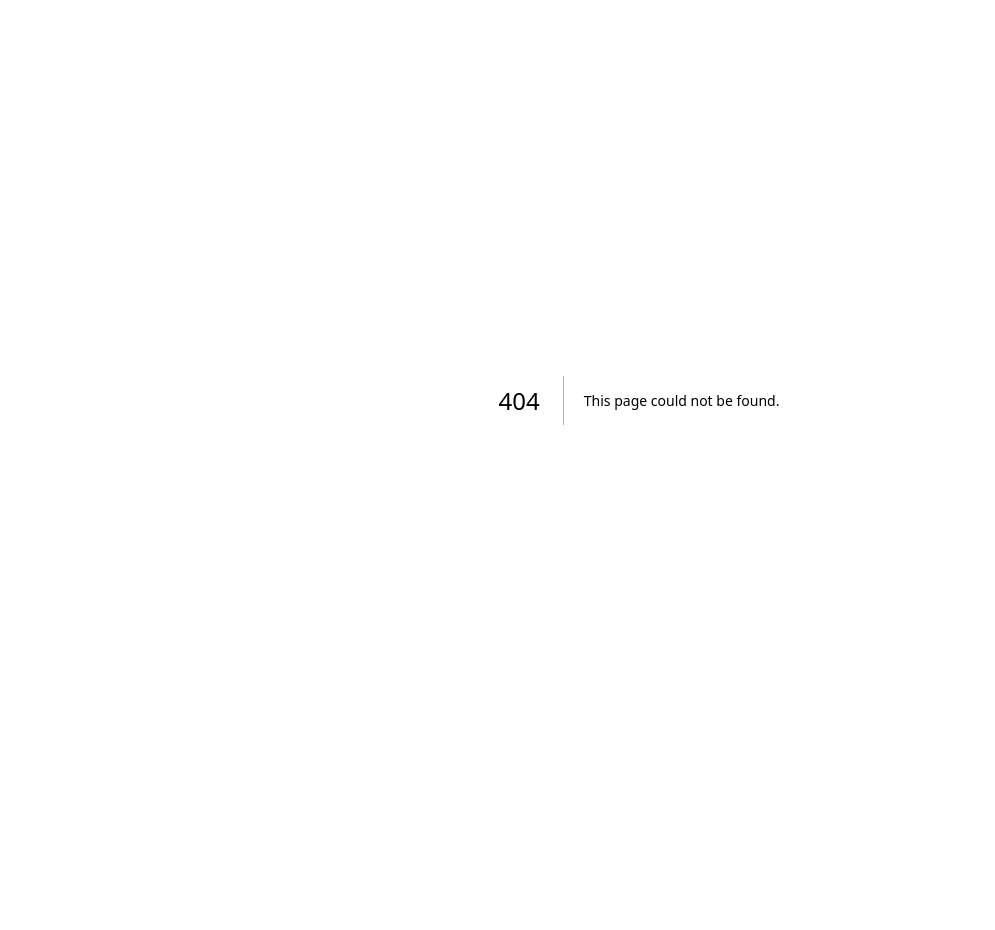
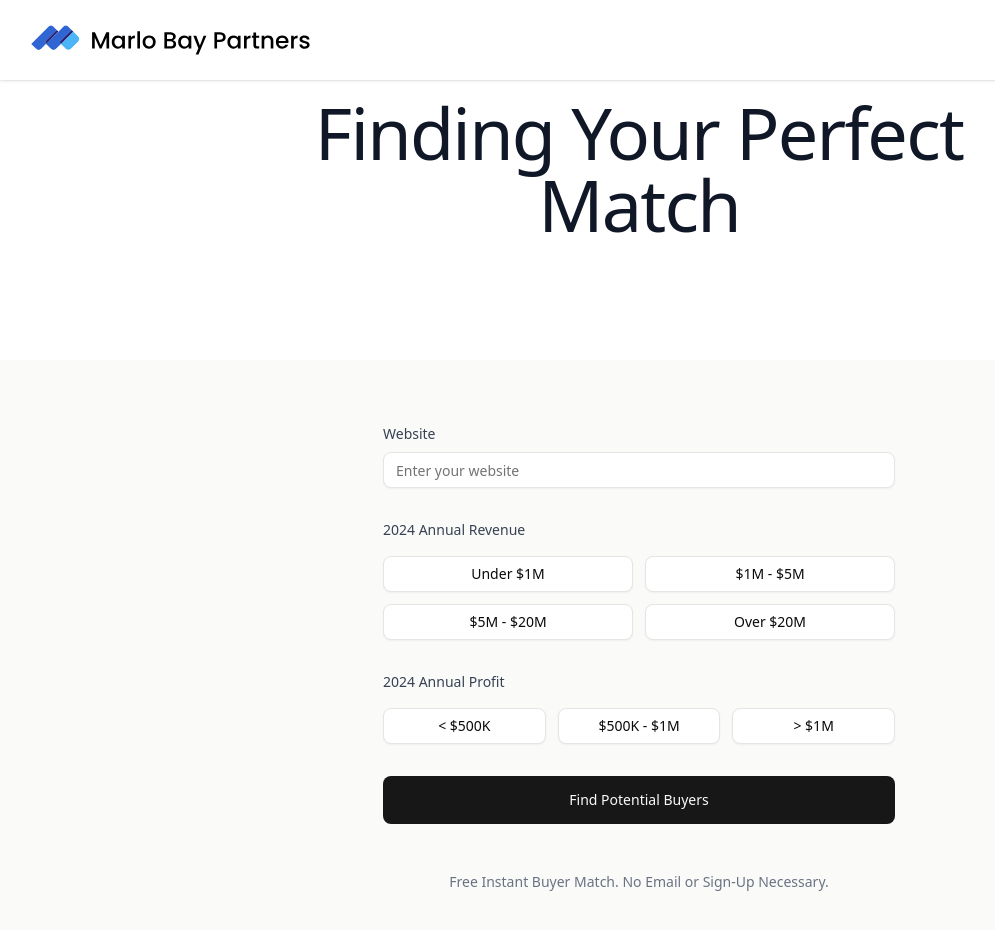
Before and after one commit to derekchan916/marlo-bay-landing, a Next.js app: page /match in a window 1280 px wide. Before the commit this address had no page. Shown: the top 930 px of the page, without its empty margins (1-996 px from the left). Before the commit the page ends 800 px from the top, so only its background shows below. Built offline with nearby package versions, Linux system fonts and the light colour scheme.

Commit message:
Complete form

```diff
--- a/package.json
+++ b/package.json
@@ -10,12 +10,14 @@
   },
   "dependencies": {
     "@radix-ui/react-slot": "^1.2.4",
+    "@types/react-modal": "^3.16.3",
     "class-variance-authority": "^0.7.1",
     "clsx": "^2.1.1",
     "lucide-react": "^0.554.0",
     "next": "16.0.4",
     "react": "19.2.0",
     "react-dom": "19.2.0",
+    "react-modal": "^3.16.3",
     "shadcn": "^3.5.0",
     "tailwind-merge": "^3.4.0"
   },
--- /dev/null
+++ b/src/app/match/page.tsx
@@ -0,0 +1,29 @@
+import Header from "@/components/Global/Header";
+import FinancialForm from "@/components/Match/FinancialForm";
+
+export default async function MatchPage({
+  searchParams,
+}: {
+  searchParams: Promise<{ domain?: string }> | { domain?: string };
+}) {
+  // Handle both Promise and direct object cases
+  const params =
+    searchParams instanceof Promise ? await searchParams : searchParams;
+  const domain = params.domain || "";
+  return (
+    <div className="relative min-h-screen bg-white">
+      <Header logoVariant="color" handleScroll={false} />
+
+      {/* Hero Section */}
+      <section className="relative py-16 md:py-24 flex items-center justify-center pt-28">
+        <div className="max-w-4xl mx-auto px-4 sm:px-6 lg:px-8 text-center">
+          <h1 className="text-5xl md:text-6xl lg:text-7xl font-light text-gray-900 mb-6 tracking-tight">
+            Finding Your Perfect Match
+          </h1>
+        </div>
+      </section>
+
+      <FinancialForm initialDomain={domain} />
+    </div>
+  );
+}
--- a/src/app/page.tsx
+++ b/src/app/page.tsx
@@ -47,19 +47,26 @@ export default function Home() {
               </p>
 
               {/* Input and Button */}
-              <div className="flex flex-col sm:flex-row gap-3 max-w-lg">
+              <form
+                action="/match"
+                method="get"
+                className="flex flex-col sm:flex-row gap-3 max-w-lg"
+              >
                 <Input
+                  name="domain"
                   type="text"
                   placeholder="Enter your website"
+                  required
                   className="h-12 bg-white/10 backdrop-blur-sm border-white/20 text-white placeholder:text-white/60 focus-visible:ring-white/50"
                 />
                 <Button
+                  type="submit"
                   size="lg"
                   className="h-12 bg-white text-black hover:bg-white/90 px-8 whitespace-nowrap"
                 >
                   Find Buyers
                 </Button>
-              </div>
+              </form>
             </div>
           </div>
         </div>
--- a/src/components/Global/Header.tsx
+++ b/src/components/Global/Header.tsx
@@ -4,11 +4,23 @@ import { useState, useEffect } from "react";
 import FullLogoColored from "@/icons/Logo/FullLogoColored";
 import FullLogoWhite from "@/icons/Logo/FullLogoWhite";
 
-export default function Header() {
+interface HeaderProps {
+  logoVariant?: "color" | "white" | "auto";
+  handleScroll?: boolean;
+}
+
+export default function Header({
+  logoVariant = "auto",
+  handleScroll = true,
+}: HeaderProps) {
   const [isScrolled, setIsScrolled] = useState(false);
 
   useEffect(() => {
-    const handleScroll = () => {
+    if (!handleScroll) {
+      return;
+    }
+
+    const handleScrollEvent = () => {
       // Hero section is min-h-screen, so switch logo when scrolled past viewport height
       const scrollY = window.scrollY;
       const viewportHeight = window.innerHeight;
@@ -16,22 +28,27 @@ export default function Header() {
     };
 
     // Check initial scroll position
-    handleScroll();
+    handleScrollEvent();
 
-    window.addEventListener("scroll", handleScroll);
-    return () => window.removeEventListener("scroll", handleScroll);
-  }, []);
+    window.addEventListener("scroll", handleScrollEvent);
+    return () => window.removeEventListener("scroll", handleScrollEvent);
+  }, [handleScroll]);
+
+  // Determine which logo to show
+  const showColoredLogo =
+    logoVariant === "color" ||
+    (logoVariant === "auto" && handleScroll && isScrolled);
 
   return (
     <header
       className={`fixed top-0 left-0 right-0 z-50 w-full transition-all duration-300 ${
-        isScrolled ? "bg-white shadow-sm" : "bg-transparent"
+        showColoredLogo ? "bg-white shadow-sm" : "bg-transparent"
       }`}
     >
       <div className="container mx-auto px-4 sm:px-6 lg:px-8">
         <div className="flex items-center h-16 md:h-20">
           <div className="transition-opacity duration-300">
-            {isScrolled ? (
+            {showColoredLogo ? (
               <FullLogoColored width={280} />
             ) : (
               <FullLogoWhite width={280} />
--- a/src/components/Home/JoinUs.tsx
+++ b/src/components/Home/JoinUs.tsx
@@ -27,7 +27,7 @@ export default function JoinUs() {
 
             {/* Right Column - Image */}
             <div className="relative">
-              <div className="relative w-full aspect-[4/5] rounded-lg overflow-hidden border-2 border-stone-200">
+              <div className="relative w-full aspect-4/5 rounded-lg overflow-hidden border-2 border-stone-200">
                 {/* Placeholder for image - will be replaced later */}
                 <div className="w-full h-full bg-stone-200 flex items-center justify-center">
                   <p className="text-gray-400">Image placeholder</p>
--- /dev/null
+++ b/src/components/Match/ContactModal.tsx
@@ -0,0 +1,129 @@
+"use client";
+
+import { useState } from "react";
+import Modal from "react-modal";
+import { Button } from "@/base/button";
+import { Input } from "@/base/input";
+
+interface ContactModalProps {
+  domain?: string;
+  isOpen: boolean;
+  onRequestClose: () => void;
+  profit?: string;
+  revenue?: string;
+}
+
+export default function ContactModal({
+  domain = "",
+  isOpen,
+  onRequestClose,
+  profit = "",
+  revenue = "",
+}: ContactModalProps) {
+  const [email, setEmail] = useState("");
+  const [error, setError] = useState("");
+  const [fullName, setFullName] = useState("");
+  const [mobileNumber, setMobileNumber] = useState("");
+
+  const handleSubmit = (e: React.FormEvent) => {
+    e.preventDefault();
+    setError("");
+
+    // Validation: full name is required
+    if (!fullName.trim()) {
+      setError("Full name is required.");
+      return;
+    }
+
+    // Validation: either email or mobile number is required
+    if (!email.trim() && !mobileNumber.trim()) {
+      setError("Please provide either an email address or mobile number.");
+      return;
+    }
+
+    // API call will be handled later
+    console.log({
+      domain,
+      email,
+      fullName,
+      mobileNumber,
+      profit,
+      revenue,
+    });
+  };
+
+  return (
+    <Modal
+      ariaHideApp={false}
+      className="bg-white rounded-lg p-8 max-w-md w-full mx-4 outline-none"
+      contentLabel="Contact Form"
+      isOpen={isOpen}
+      onRequestClose={onRequestClose}
+      overlayClassName="fixed inset-0 bg-black/50 flex items-center justify-center z-50"
+    >
+      <div className="space-y-6">
+        <div className="text-center">
+          <h2 className="text-3xl md:text-4xl font-light text-gray-900 mb-4">
+            Take the first step today.
+          </h2>
+          <p className="text-lg text-gray-600">
+            Turn buyer interest into competing offers and get acquired on the
+            best terms.
+          </p>
+        </div>
+
+        <form className="space-y-4" onSubmit={handleSubmit}>
+          <div>
+            <label className="block text-sm font-medium text-gray-700 mb-2">
+              Full Name
+            </label>
+            <Input
+              className="w-full"
+              onChange={(e) => setFullName(e.target.value)}
+              placeholder="Enter your full name"
+              required
+              type="text"
+              value={fullName}
+            />
+          </div>
+
+          <div>
+            <label className="block text-sm font-medium text-gray-700 mb-2">
+              Email Address
+            </label>
+            <Input
+              className="w-full"
+              onChange={(e) => setEmail(e.target.value)}
+              placeholder="Enter your email"
+              type="email"
+              value={email}
+            />
+          </div>
+
+          <div>
+            <label className="block text-sm font-medium text-gray-700 mb-2">
+              Mobile Number
+            </label>
+            <Input
+              className="w-full"
+              onChange={(e) => setMobileNumber(e.target.value)}
+              placeholder="Enter your mobile number"
+              type="tel"
+              value={mobileNumber}
+            />
+          </div>
+
+          {error && <p className="text-sm text-red-600 text-center">{error}</p>}
+
+          <Button className="w-full" type="submit">
+            Get Started for Free
+          </Button>
+
+          <p className="text-center text-sm text-gray-500">
+            No commitment, it&rsquo;s just a 15 minute chat.
+          </p>
+        </form>
+      </div>
+    </Modal>
+  );
+}
--- /dev/null
+++ b/src/components/Match/FinancialForm.tsx
@@ -0,0 +1,105 @@
+"use client";
+
+import { useState } from "react";
+import { Button } from "@/base/button";
+import { Input } from "@/base/input";
+import ContactModal from "@/components/Match/ContactModal";
+
+interface FinancialFormProps {
+  initialDomain?: string;
+}
+
+export default function FinancialForm({
+  initialDomain = "",
+}: FinancialFormProps) {
+  const [domain, setDomain] = useState(initialDomain || "");
+  const [isModalOpen, setIsModalOpen] = useState(false);
+  const [profit, setProfit] = useState<string>("");
+  const [revenue, setRevenue] = useState<string>("");
+  const revenueOptions = ["Under $1M", "$1M - $5M", "$5M - $20M", "Over $20M"];
+
+  const profitOptions = ["< $500K", "$500K - $1M", "> $1M"];
+
+  return (
+    <div className="bg-stone-50 py-16 px-4 sm:px-6 lg:px-8">
+      <div className="max-w-lg mx-auto">
+        <form
+          className="space-y-8"
+          onSubmit={(e) => {
+            e.preventDefault();
+            setIsModalOpen(true);
+          }}
+        >
+          {/* Website Input */}
+          <div>
+            <label className="block text-sm font-medium text-gray-700 mb-2">
+              Website
+            </label>
+            <Input
+              className="w-full bg-white"
+              onChange={(e) => setDomain(e.target.value)}
+              placeholder="Enter your website"
+              type="text"
+              value={domain}
+            />
+          </div>
+
+          {/* Revenue Selection */}
+          <div>
+            <label className="block text-sm font-medium text-gray-700 mb-4">
+              2024 Annual Revenue
+            </label>
+            <div className="grid grid-cols-2 gap-3">
+              {revenueOptions.map((option) => (
+                <Button
+                  key={option}
+                  onClick={() => setRevenue(option)}
+                  type="button"
+                  variant={revenue === option ? "default" : "outline"}
+                >
+                  {option}
+                </Button>
+              ))}
+            </div>
+          </div>
+
+          {/* Profit Selection */}
+          <div>
+            <label className="block text-sm font-medium text-gray-700 mb-4">
+              2024 Annual Profit
+            </label>
+            <div className="grid grid-cols-3 gap-3">
+              {profitOptions.map((option) => (
+                <Button
+                  key={option}
+                  onClick={() => setProfit(option)}
+                  type="button"
+                  variant={profit === option ? "default" : "outline"}
+                >
+                  {option}
+                </Button>
+              ))}
+            </div>
+          </div>
+
+          {/* Submit Button */}
+          <Button className="w-full h-12" type="submit">
+            Find Potential Buyers
+          </Button>
+
+          <p className="text-center text-sm text-gray-500 mt-4">
+            Free Instant Buyer Match. No Email or Sign-Up Necessary.
+          </p>
+        </form>
+      </div>
+
+      <ContactModal
+        domain={domain}
+        isOpen={isModalOpen}
+        onRequestClose={() => setIsModalOpen(false)}
+        profit={profit}
+        revenue={revenue}
+      />
+    </div>
+  );
+}
```
Also changed, not shown: 1 other file (tests, documents, lock files or other folders).
